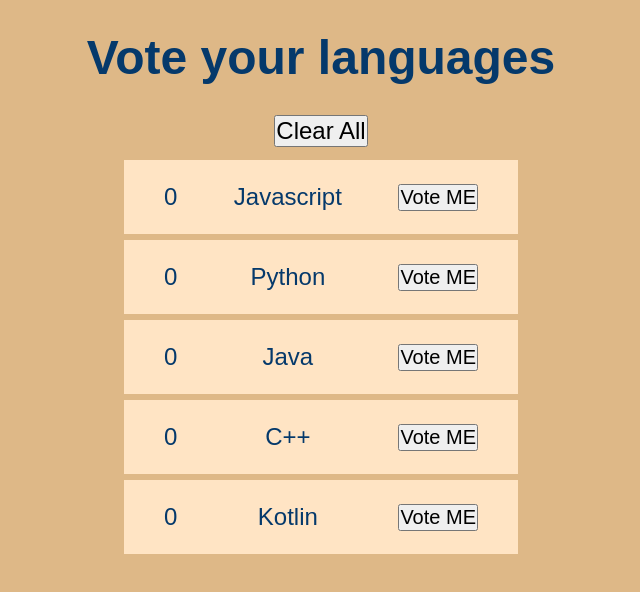
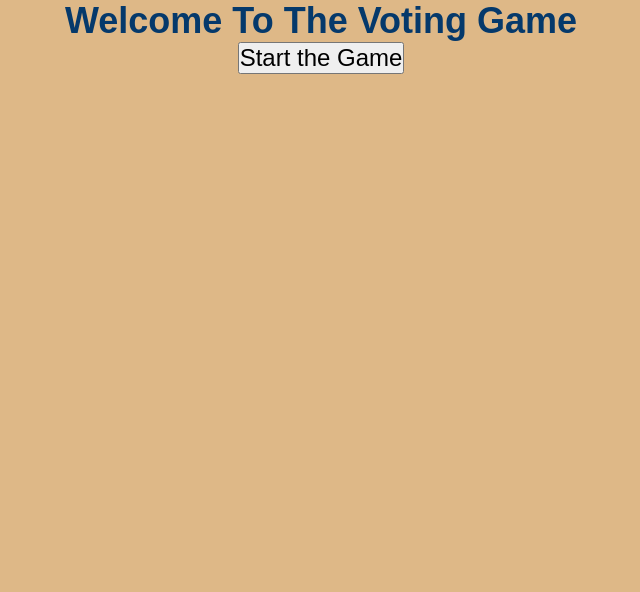
Before and after one commit to Poorvitiwari/Reactlearning, a React (Create React App) app: page / in a window 1280 px wide. Shown: the top 592 px of the page, without its empty margins (319-959 px from the left). Built offline with nearby package versions, Linux system fonts and the light colour scheme.

Commit message:
Used Lifecycle methods

```diff
--- a/src/Task1/Vote.js
+++ b/src/Task1/Vote.js
@@ -3,87 +3,76 @@ import './Vote.css'
 class Vote extends Component {
   constructor(props) {
     super(props)
-      this.state ={
-         languages:[
-            {name:"Javascript",vote:0},
-            {name:"Python",vote:0},
-            {name:"Java",vote:0},
-            {name:"C++",vote:0},
-            {name:"Kotlin",vote:0},
+    this.state = {
+      languages: [
+        { name: "Javascript", vote: 0 },
+        { name: "Python", vote: 0 },
+        { name: "Java", vote: 0 },
+        { name: "C++", vote: 0 },
+        { name: "Kotlin", vote: 0 },
       ]
-
     }
   }
-    // componentDidMount(){
-    //   // const state=window.localStorage.getItem('state')
-    //   // const items=JSON.parse(state)
-    //   // console.log(items);
-    //   // this.setState(()=>(items))
-    //   const state =JSON.parse(window.localStorage.getItem('state'))
-    //   this.setState(()=>(state))
-    //   console.log(1,this.state,window.localStorage.getItem('state'));
-    //   console.log(state);
-    //   // window.localStorage.setItem('state',JSON.stringify(state))
 
-    // }
-    componentDidUpdate(prevProps,prevState){
-      if(this.state!=prevState){
-        const state =JSON.parse(window.localStorage.getItem('state'))
-      this.setState(()=>(state))
-       console.log(2,this.state,window.localStorage.getItem('state'),prevState);
+  //setting localstorage using componentDidMount and ComponentDidUpdate
+  componentDidMount() {
+    if (window.localStorage.getItem('state')) {
+      this.setState({
+        languages: JSON.parse(window.localStorage.getItem('state'))
+      })
     }
-      // console.log(prevState.languages);
-      // let data=JSON.parse(window.localStorage.getItem('state'));
-      // console.log(data[0].vote);
+  }
 
+  componentDidUpdate(prevProps, prevState) {
+    window.localStorage.setItem('state', JSON.stringify(this.state.languages))
+  }
 
-        //window.localStorage.setItem('state',JSON.stringify(prevState.languages))
-
-    }
-    shouldComponentUpdate(prevProps,prevState){
-      const Vote=this.state.languages.map(({vote})=>vote)
-     for(let i=0;i<Vote.length;i++)
-     {
-      if(Vote[i]===4)
-      {
+ //this function do not update  when Vote=4
+  shouldComponentUpdate(prevProps, prevState) {
+    const Vote = this.state.languages.map(({ vote }) => vote)
+    for (let i = 0; i < Vote.length; i++) {
+      if (Vote[i] === 4) {
         return false
       }
     }
     return true
+  }
 
+  //Just used this function for understading this hides the whole UI
+  componentWillUnmount(){
+    console.log("component ie hidden now");
   }
-    reset(state){
+  resetState(state) {
     window.localStorage.clear(state);
     this.setState({
-        languages:[
-            {name:"Javascript",vote:0},
-            {name:"Python",vote:0},
-            {name:"Java",vote:0},
-            {name:"C++",vote:0},
-            {name:"Kotlin",vote:0},
+      languages: [
+        { name: "Javascript", vote: 0 },
+        { name: "Python", vote: 0 },
+        { name: "Java", vote: 0 },
+        { name: "C++", vote: 0 },
+        { name: "Kotlin", vote: 0 },
       ]
     })
   }
-      voteIncrement(index){
-        let newLanguageVote=this.state.languages;
+  voteIncrement(index) {
+    let newLanguageVote = this.state.languages;
     newLanguageVote[index].vote++;
     this.setState({
-            languages:newLanguageVote.sort((a,b)=>b.vote-a.vote)
+      languages: newLanguageVote.sort((a, b) => b.vote - a.vote)
     });
   }
   render() {
-      // console.log(this.state.languages.map(({vote})=>vote));
     return (
       <div>
         <h1>Vote your languages</h1>
-            <button onClick={this.reset.bind(this)}>Clear All</button>
+        <button onClick={this.resetState.bind(this)}>Clear All</button>
         <div className="languages">
           {
-                this.state.languages.map((item,index)=>
+            this.state.languages.map((item, index) =>
               <div key={index} className='item'>
                 <div className='voteCount' >{item.vote}</div>
                 <div className='lnaguageName'>{item.name}</div>
-                    <button onClick={this.voteIncrement.bind(this,index)}>Vote ME</button>
+                <button onClick={this.voteIncrement.bind(this, index)}>Vote ME</button>
               </div>
             )
           }
@@ -93,4 +82,23 @@ class Vote extends Component {
   }
 }
 
-export default Vote
+class Child extends Component{
+  constructor(props) {
+    super(props)
+
+    this.state = {
+       show:false
+    }
+  }
+  render() {
+      return (
+        <div>
+          <h2>Welcome To The Voting Game</h2>
+          {this.state.show?<Vote/>:null}
+          {this.state.show?<button onClick={()=>{this.setState({show:!this.state.show})}}>End The Game</button>:<button onClick={()=>{this.setState({show:!this.state.show})}}>Start the Game</button>}
+          </div>
+      )
+    }
+}
+
+export default Child
```
Lines whose indentation alone changed are shown as unchanged.
